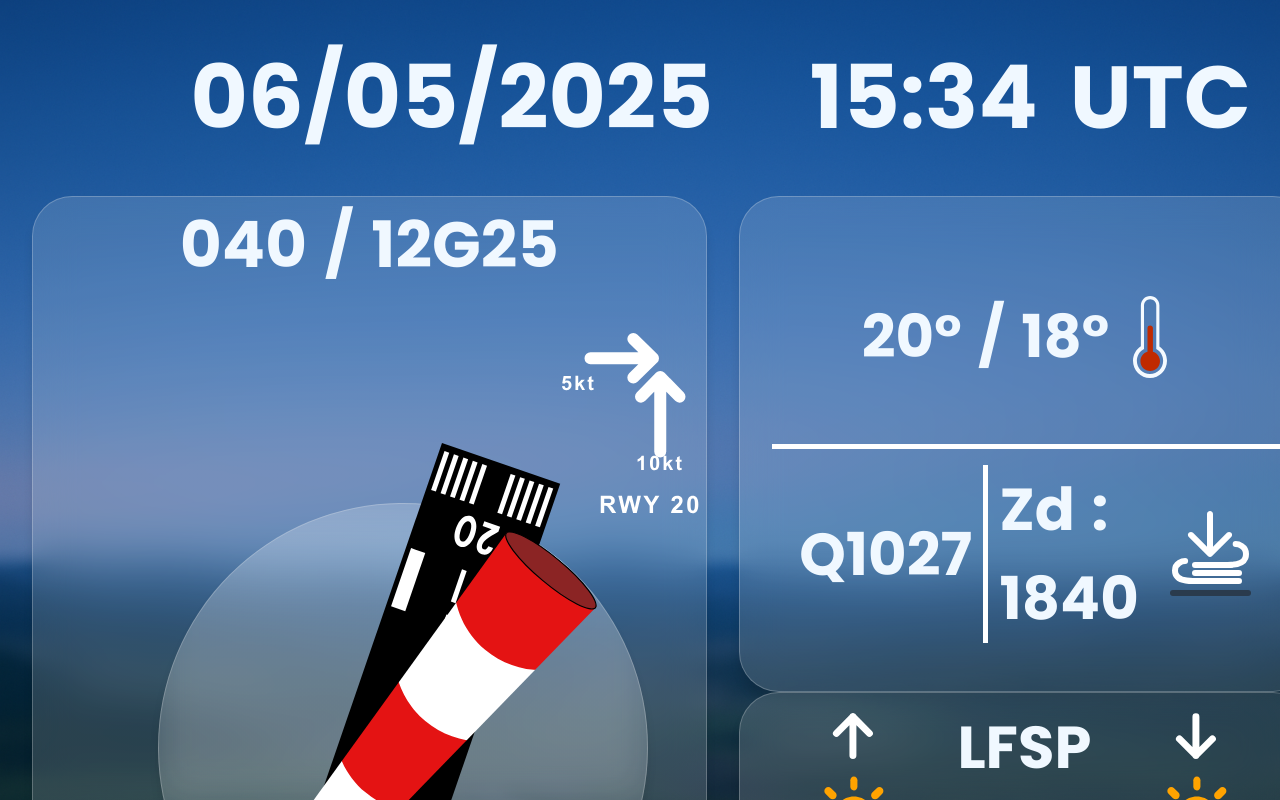
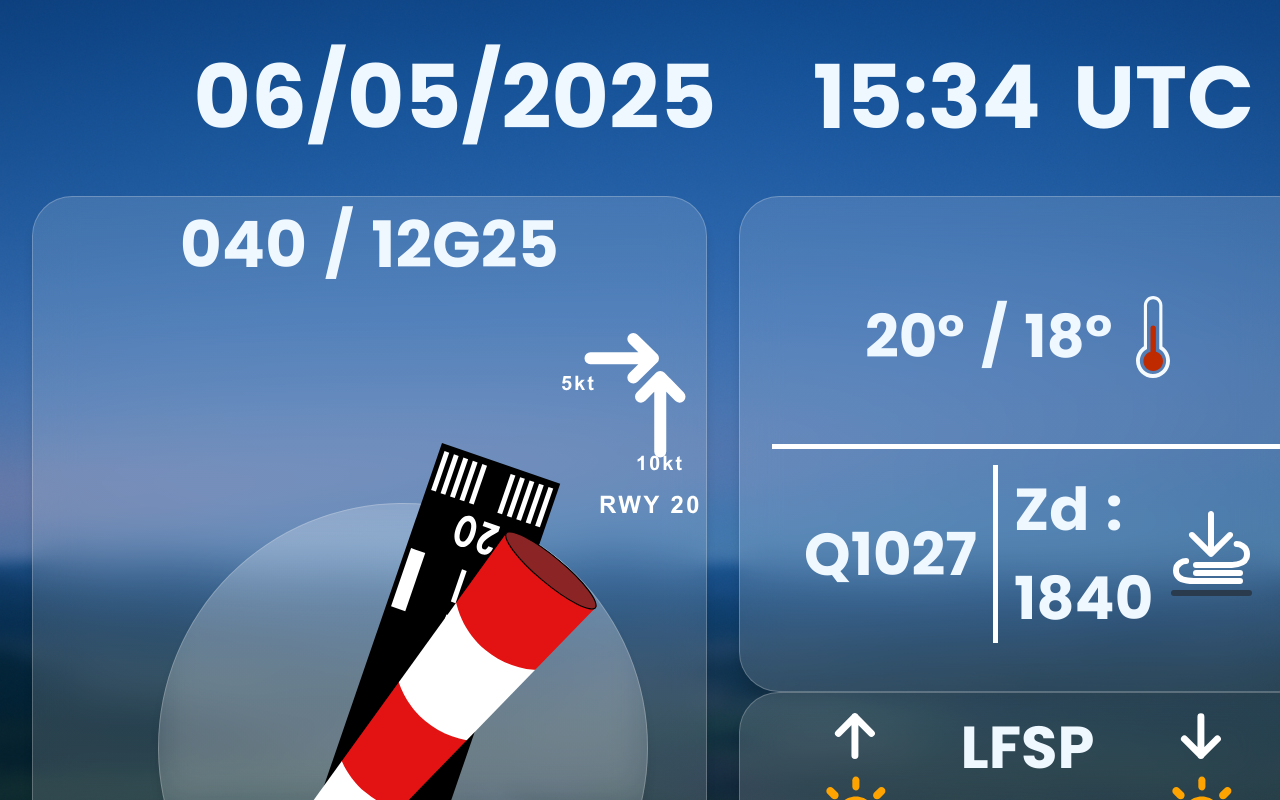
Before and after one commit to cal225/PannelNA, a PHP site: page / in a window 1280 px wide. Run offline with PHP 8.4, Linux system fonts and the light colour scheme.

Commit message:
fr & rem corrected

```diff
--- a/style/meteo.css
+++ b/style/meteo.css
@@ -3,7 +3,7 @@ body {
   background-position: center;
   background-size: cover;
   display: grid;
-  grid-template-rows: 0.5fr 9fr;
+  grid-template-rows: 1fr 8.5fr;
   height: 100vh;
 }
 * {
@@ -101,9 +101,6 @@ main {
   padding: 1rem;
   display: flex;
   align-items: center;
-}
-
-.METAR_top {
   justify-content: center;
 }
 
@@ -112,7 +109,7 @@ main {
 }
 
 .METAR_bottom > div {
-  padding: 0 0.7rem;
+  padding: 0 1rem;
 }
 
 .pressure {
```
